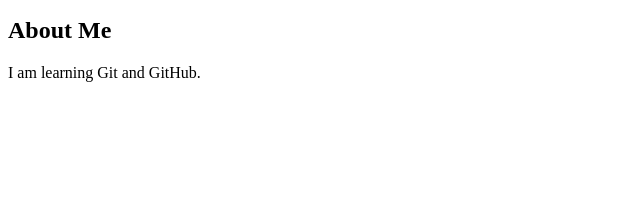
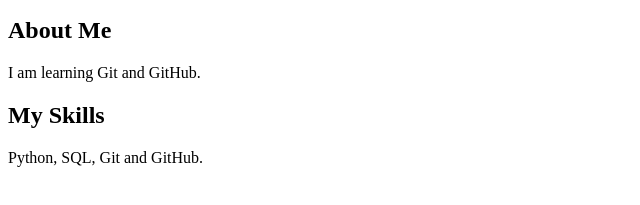
Before and after one commit to Harismitaaiml/my-git-project, a plain HTML site: page index.html in a window 1280 px wide. Shown: the part 101-306 px from the top of the page, without its empty margins (0-640 px from the left). Drawn offline with Linux system fonts and the light colour scheme.

Commit message:
Add Skills section

```diff
--- a/index.html
+++ b/index.html
@@ -11,6 +11,10 @@
         <h2>About Me</h2>
         <p>I am learning Git and GitHub.</p>
     </section>
+<section id="skills">
+    <h2>My Skills</h2>
+    <p>Python, SQL, Git and GitHub.</p>
+</section>
 
 </body>
 </html>
```
